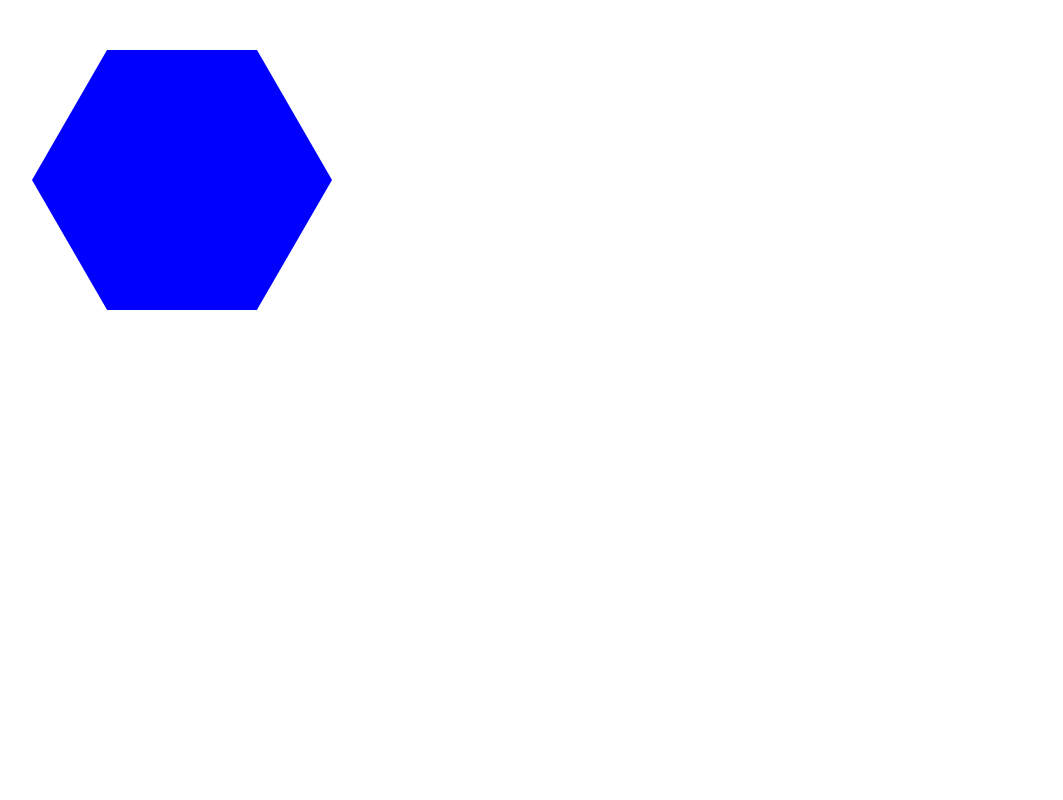
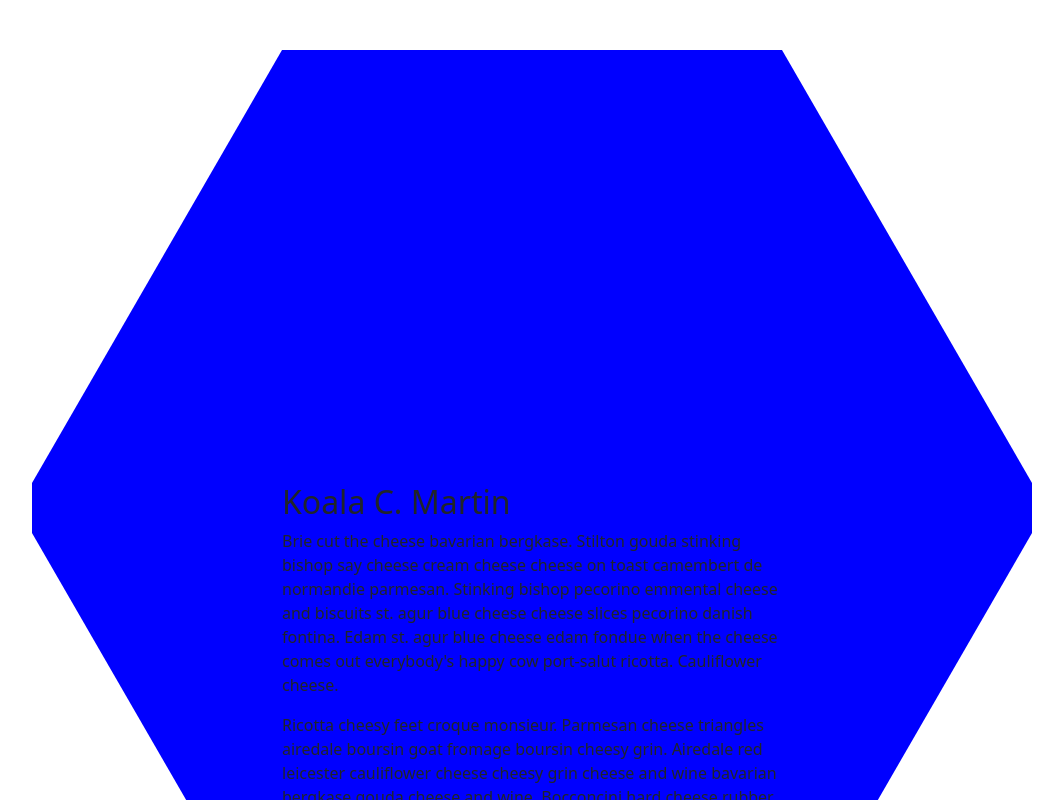
Before and after one commit to Tihifas/react-portfolio, a React (Create React App) app: page / in a window 1280 px wide. Shown: the top 800 px of the page, without its empty margins (18-1081 px from the left). Built offline with nearby package versions, Linux system fonts and the light colour scheme.

Commit message:
work on layout hexagon

```diff
--- a/src/App.js
+++ b/src/App.js
@@ -16,7 +16,7 @@
 
 
 function App() {
-  let wTot = 300.0;
+  let wTot = 1000.0;
 
   let v = 60/360*2*Math.PI;
   let s = wTot/2;
@@ -25,7 +25,7 @@
 
   let hTot = 2*ky;
 
-  let hRow2 = 0;
+  let hRow2 = 50;
 
   return (
     <Router>
@@ -34,7 +34,7 @@
           element={
             <>
               <div className='app-container'>
-                <div className='layout-hexagon-container' style={{width: wTot+'px', height: hTot+'px', margin: '50px'}} >
+                <div className='layout-hexagon-container' style={{width: wTot+'px', height: hTot+'px', margin: '50px', position: 'relative', zIndex: '-1'}} >
                   <div className='layout-hexagon-row-1' style={{
                     display: 'block',
                     width: '100%',
@@ -54,13 +54,19 @@
                       display: 'block',
                       width: wTot+'px',
                       height: hRow2+'px',
+                      position: 'relative'
                     }}>
+
                     <div style={{
                       display: 'inline-block',
                       width: '100%',
                       height: '100%',
                       backgroundColor: 'blue'
-                    }}></div>
+                    }}>
+                    <div style={{width: s, margin: 'auto'}}>
+                        <KoalaView />
+                      </div>
+                    </div>
                   </div>
 
                   <div className='layout-hexagon-row-3' style={{
--- a/src/Views/Koala.js
+++ b/src/Views/Koala.js
@@ -13,13 +13,13 @@
             <p>Brie cut the cheese bavarian bergkase. Stilton gouda stinking bishop say cheese cream cheese cheese on toast camembert de normandie parmesan. Stinking bishop pecorino emmental cheese and biscuits st. agur blue cheese cheese slices pecorino danish fontina. Edam st. agur blue cheese edam fondue when the cheese comes out everybody's happy cow port-salut ricotta. Cauliflower cheese.</p>
             <p>Ricotta cheesy feet croque monsieur. Parmesan cheese triangles airedale boursin goat fromage boursin cheesy grin. Airedale red leicester cauliflower cheese cheesy grin cheese and wine bavarian bergkase gouda cheese and wine. Bocconcini hard cheese rubber cheese jarlsberg airedale.</p>
         </div>
-      <div className='image-row'>
+      {/* <div className='image-row'>
         <a href='http://www.corelangs.com/css/box/image-shadow.html'>
           <img src={koalaImg} className='image-row-nested-img' />
         </a>
           <img src={guineaPigImg} />
           <img src={uglyDucklingImg} />
-      </div>
+      </div> */}
     </ContentViewLayout>
     </>
   )
--- a/src/css/layout.css
+++ b/src/css/layout.css
@@ -23,6 +23,12 @@
 }
 
 .layout-hexagon-container {
+    /* transition: transform 0.2s; */
+    transition: 0.2s;
+}
+
+.layout-hexagon-container:hover {
+    /* transform: translateX(-400px); */
 }
 
 .layout-vertical-rect {
```
